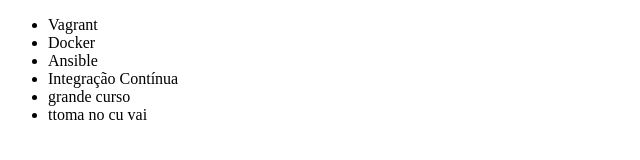
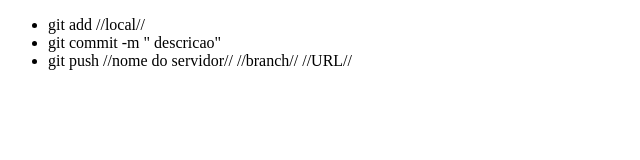
Before and after one commit to ian315prt/AluraAula, a plain HTML site: page index.htm in a window 1280 px wide. Shown: the whole page, without its empty margins (0-640 px from the left). Drawn offline with Linux system fonts and the light colour scheme.

Commit message:
Breve explicao do commit

```diff
--- a/index.htm
+++ b/index.htm
@@ -6,12 +6,10 @@
 </head>
 <body>
     <ul>
-        <li>Vagrant</li>
-        <li>Docker</li>
-        <li>Ansible</li>
-        <li>Integração Contínua</li>
-        <li>grande curso</li>
-        <li>ttoma no cu vai</li>
+        <li>git add //local// </li>
+        <li>git commit -m " descricao" </li>
+        <li>git push //nome do servidor// //branch// //URL//  </li>
+
     </ul>
 </body>
 </html>
```
